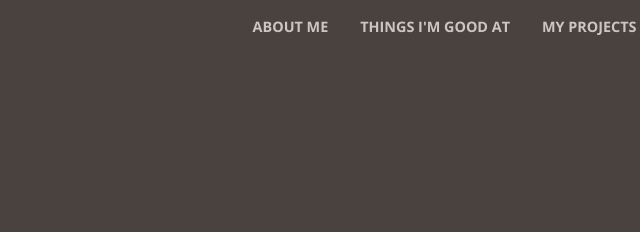
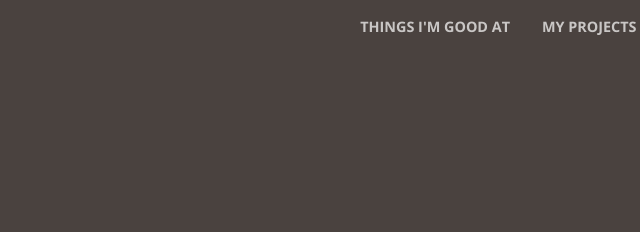
Before and after one commit to raghuveerv/portfolio, a website with bundled scripts: page index.html in a window 1280 px wide. Shown: the top 232 px of the page, 417-1057 px from the left. Built offline with nearby package versions, Linux system fonts and the light colour scheme.

Commit message:
updated index.html

```diff
--- a/index.html
+++ b/index.html
@@ -37,9 +37,6 @@
         </button>
         <div class="collapse navbar-collapse" id="navbarResponsive">
           <ul class="navbar-nav ml-auto">
-            <li class="nav-item">
-              <a class="nav-link js-scroll-trigger" href="#about">About Me</a>
-            </li>
             <li class="nav-item">
               <a class="nav-link js-scroll-trigger" href="#services">Things I'm good at</a>
             </li>
```
